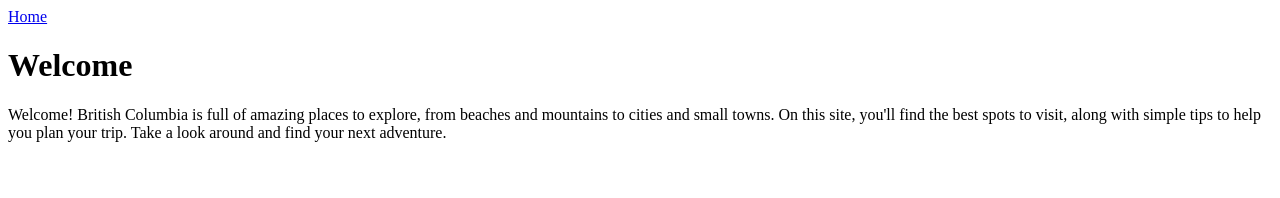
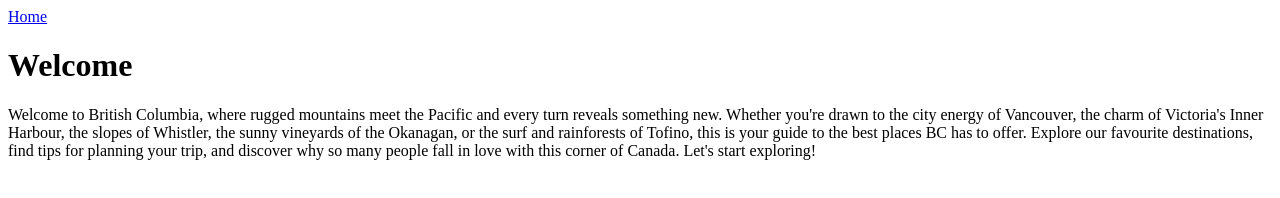
Before and after one commit to melectr/team-website, a plain HTML site: page index.html in a window 1280 px wide. Drawn offline with Linux system fonts and the light colour scheme.

Commit message:
Update welcome text to home page

```diff
--- a/index.html
+++ b/index.html
@@ -10,9 +10,10 @@
         <a href="index.html">Home</a>
     </nav>
     <h1>Welcome</h1>
-    <p> Welcome! British Columbia is full of amazing places to explore, from beaches and mountains to cities and small towns.
-        On this site, you'll find the best spots to visit, along with simple tips to help you plan your trip.
-        Take a look around and find your next adventure.
+    <p> Welcome to British Columbia, where rugged mountains meet the Pacific and every turn reveals something new.
+        Whether you're drawn to the city energy of Vancouver, the charm of Victoria's Inner Harbour, the slopes of Whistler, the sunny vineyards of the Okanagan, or the surf and rainforests of Tofino, this is your guide to the best places BC has to offer.
+        Explore our favourite destinations, find tips for planning your trip, and discover why so many people fall in love with this corner of Canada.
+        Let's start exploring!
     </p>
 </body>
 </html>
```
